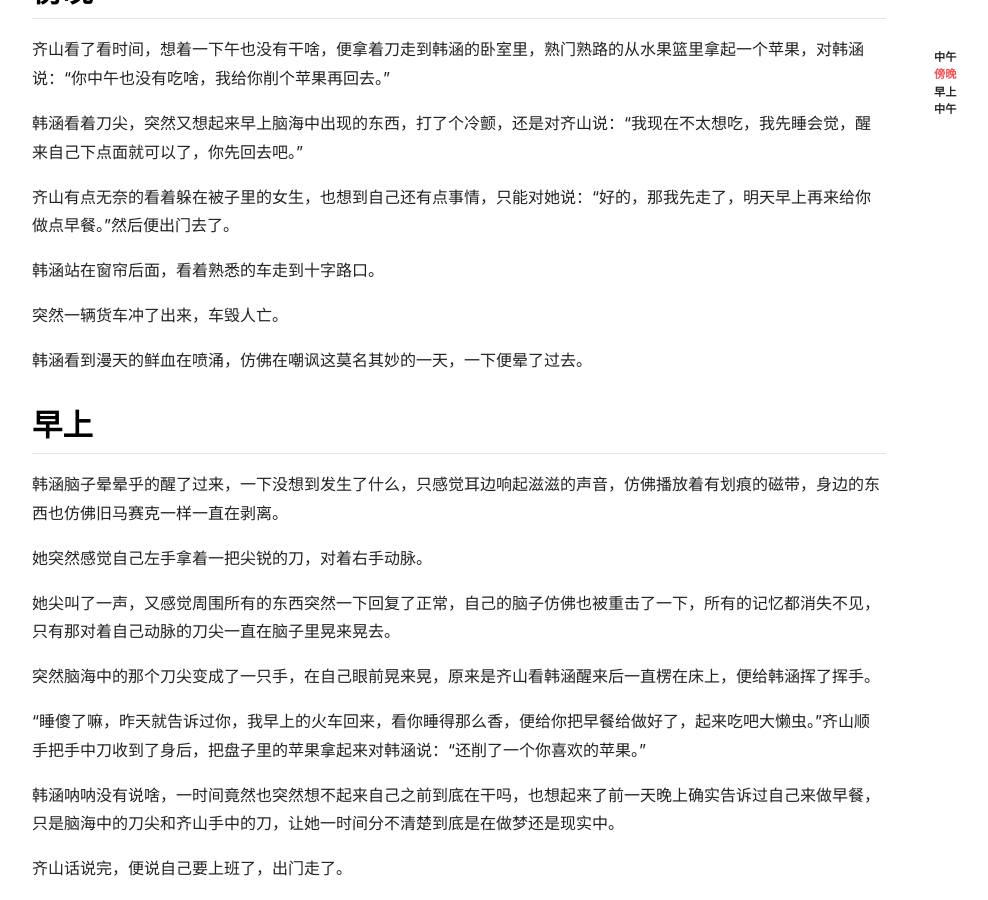
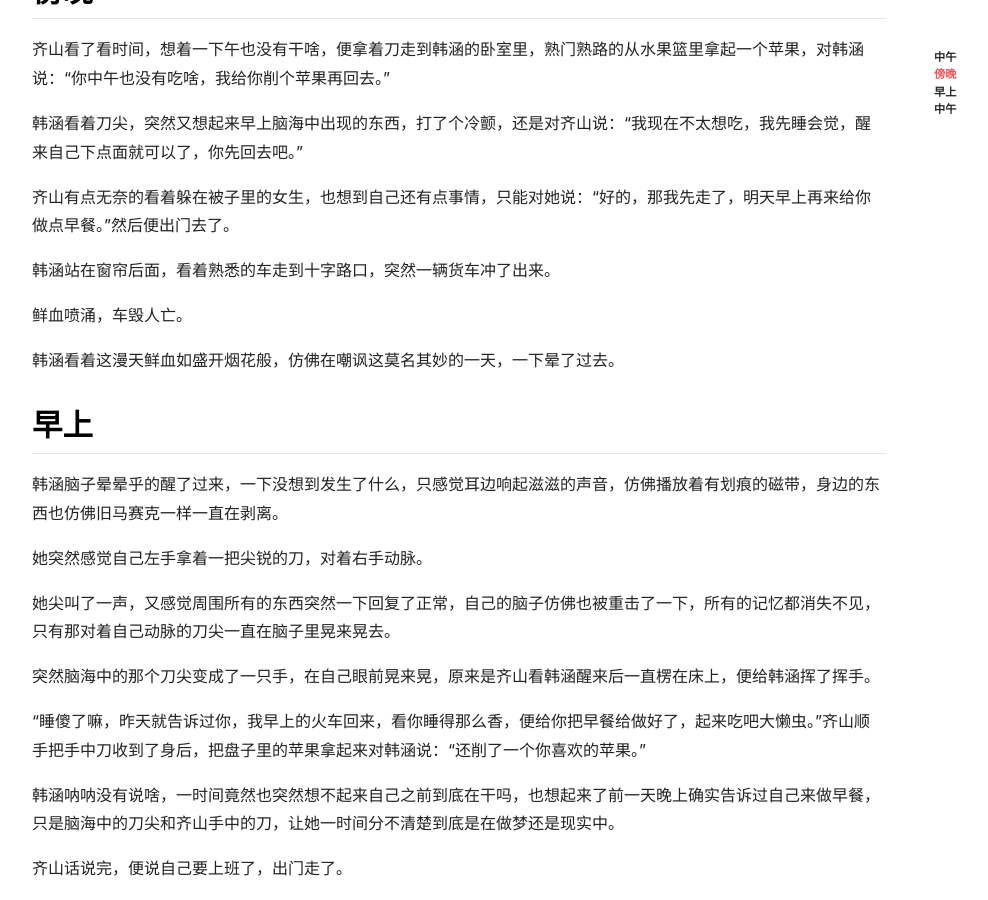
Before and after one commit to geocguy/geocguy.github.io, a Jekyll site: the page built from _posts/2020-4-13-一天.md, in a window 1280 px wide and 900 px high, scrolled down 1588 px. Shown: the whole window, without its empty margins (71-1059 px from the left). Built offline with Jekyll 4.4.1, drawn with Linux system fonts in a browser that asks for light colours; nearby versions of some CDN libraries.

Commit message:
Update 2020-4-13-一天.md

```diff
--- a/_posts/2020-4-13-一天.md
+++ b/_posts/2020-4-13-一天.md
@@ -59,11 +59,11 @@ tags: 小说
 
 齐山有点无奈的看着躲在被子里的女生，也想到自己还有点事情，只能对她说：“好的，那我先走了，明天早上再来给你做点早餐。”然后便出门去了。
 
-韩涵站在窗帘后面，看着熟悉的车走到十字路口。
+韩涵站在窗帘后面，看着熟悉的车走到十字路口，突然一辆货车冲了出来。
 
-突然一辆货车冲了出来，车毁人亡。
+鲜血喷涌，车毁人亡。
 
-韩涵看到漫天的鲜血在喷涌，仿佛在嘲讽这莫名其妙的一天，一下便晕了过去。
+韩涵看着这漫天鲜血如盛开烟花般，仿佛在嘲讽这莫名其妙的一天，一下晕了过去。
 
 
 
```
